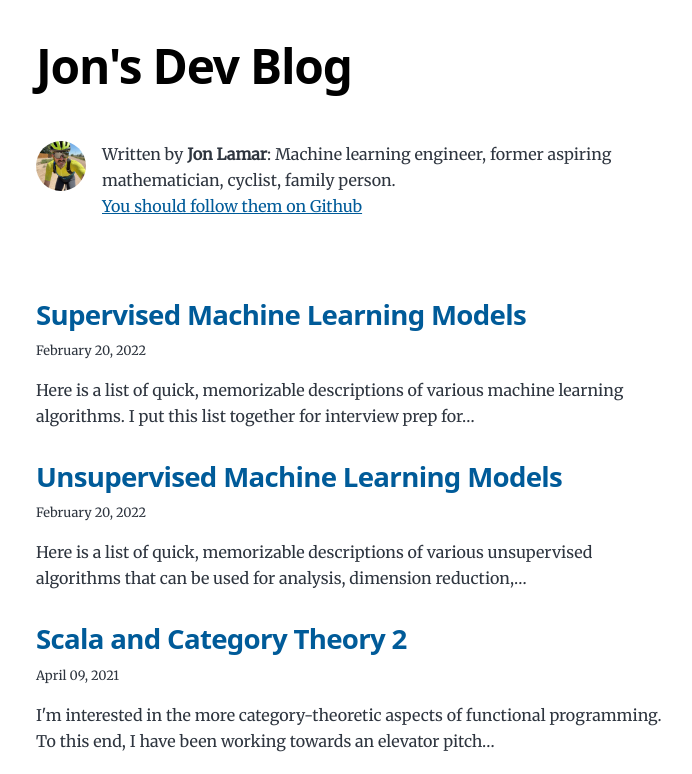
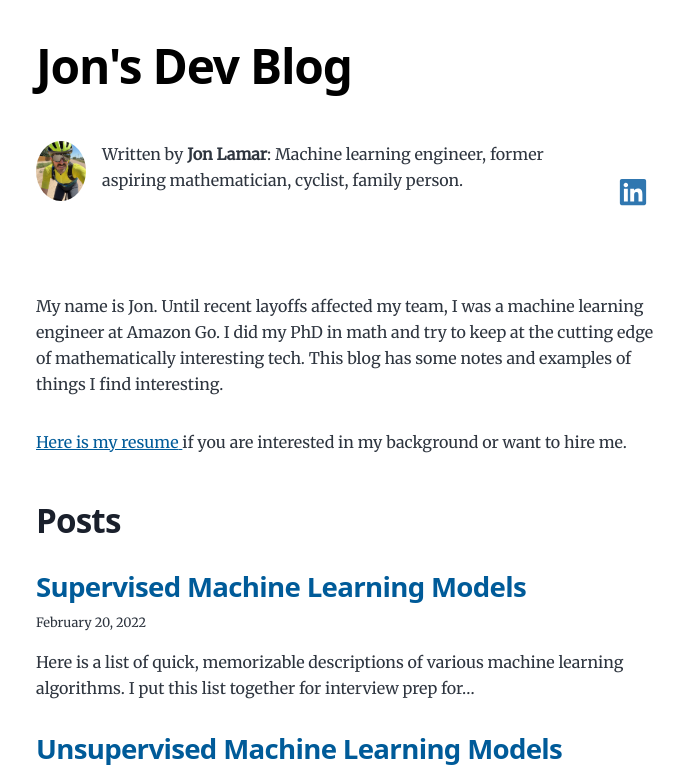
Before and after one commit to jonathanlamar/blog, a Gatsby site: page / in a window 1280 px wide. Shown: the top 774 px of the page, without its empty margins (288-980 px from the left). Built offline with nearby package versions, Linux system fonts and the light colour scheme; Gatsby itself is replaced by a stand-in of ours.

Commit message:
Added some general info above the post list

```diff
--- a/package.json
+++ b/package.json
@@ -22,7 +22,8 @@
     "katex": "^0.13.24",
     "prismjs": "^1.29.0",
     "react": "^18.1.0",
-    "react-dom": "^18.1.0"
+    "react-dom": "^18.1.0",
+    "react-icons": "^4.7.1"
   },
   "devDependencies": {
     "@types/node": "^18.11.18",
--- a/src/components/bio.tsx
+++ b/src/components/bio.tsx
@@ -8,6 +8,7 @@
 import * as React from "react";
 import { useStaticQuery, graphql } from "gatsby";
 import { StaticImage } from "gatsby-plugin-image";
+import { FaGithub, FaLinkedin } from "react-icons/fa";
 
 const Bio = () => {
   const data = useStaticQuery(graphql`
@@ -28,8 +29,8 @@ const Bio = () => {
   `);
 
   // Set these values by editing "siteMetadata" in gatsby-config.js
-  const author = data.site.siteMetadata?.author;
-  const social = data.site.siteMetadata?.social;
+  const author = data.site.siteMetadata.author;
+  const social = data.site.siteMetadata.social;
 
   return (
     <div className="bio">
@@ -38,18 +39,22 @@ const Bio = () => {
         layout="fixed"
         formats={["auto", "webp", "avif"]}
         src="../images/profile-pic.png"
-        width={50}
-        height={50}
+        width={60}
+        height={60}
         quality={95}
         alt="Profile picture"
       />
-      {author?.name && (
-        <p>
-          Written by <strong>{author.name}</strong>: {author?.summary}
-          <br />
-          <a href={`https://github.com/${social?.github}`}>You should follow them on Github</a>
-        </p>
-      )}
+      <p>
+        Written by <strong>{author.name}</strong>: {author?.summary}
+      </p>
+      <div className="bio-social">
+        <a target="_blank" rel="nofollow noopener noreferrer" href={`https://github.com/${social?.github}`}>
+          <FaGithub color="#FFFFFF" size="30" />
+        </a>
+        <a target="_blank" rel="nofollow noopener noreferrer" href={`https://www.linkedin.com/in/${social.linkedin}`}>
+          <FaLinkedin color="#3077B0" size="30" />
+        </a>
+      </div>
     </div>
   );
 };
--- a/src/pages/index.tsx
+++ b/src/pages/index.tsx
@@ -38,6 +38,24 @@ const BlogIndex = (props: BlogIndexProps) => {
   return (
     <Layout location={props.location} title={siteTitle}>
       <Bio />
+      <div>
+        <p>
+          My name is Jon. Until recent layoffs affected my team, I was a machine learning engineer at Amazon Go. I did
+          my PhD in math and try to keep at the cutting edge of mathematically interesting tech. This blog has some
+          notes and examples of things I find interesting.
+        </p>
+        <p>
+          <a
+            target="_blank"
+            rel="nofollow noopener noreferrer"
+            href={"https://docs.google.com/document/d/1HRPhJzLCK69-h0tc22iNU4CZwHQK8tO6HE9-17IMY54/edit?usp=sharing"}
+          >
+            Here is my resume{" "}
+          </a>
+          if you are interested in my background or want to hire me.
+        </p>
+      </div>
+      <h2>Posts</h2>
       <ol style={{ listStyle: `none` }}>
         {posts.map((post) => {
           const title = post.frontmatter.title || post.fields.slug;
--- a/src/style.css
+++ b/src/style.css
@@ -300,6 +300,15 @@ a:focus {
   border-radius: 100%;
 }
 
+.bio-social {
+  display: flex;
+  flex-direction: column;
+  margin-left: var(--spacing-4);
+  margin-bottom: var(--spacing-0);
+  min-width: 50px;
+  border-radius: 100%;
+}
+
 .blog-post header h1 {
   margin: var(--spacing-0) var(--spacing-0) var(--spacing-4) var(--spacing-0);
 }
```
Also changed, not shown: 1 other file.
